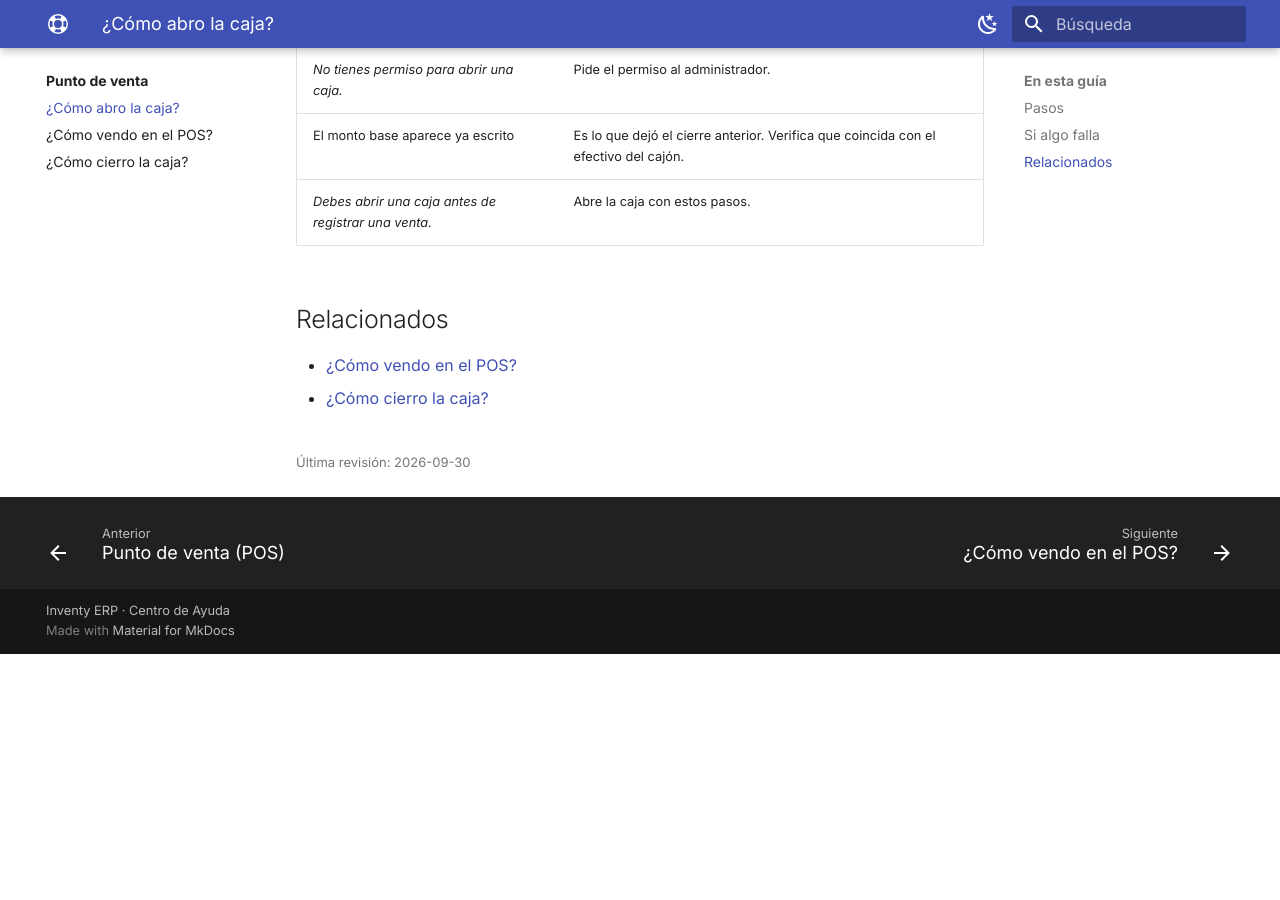
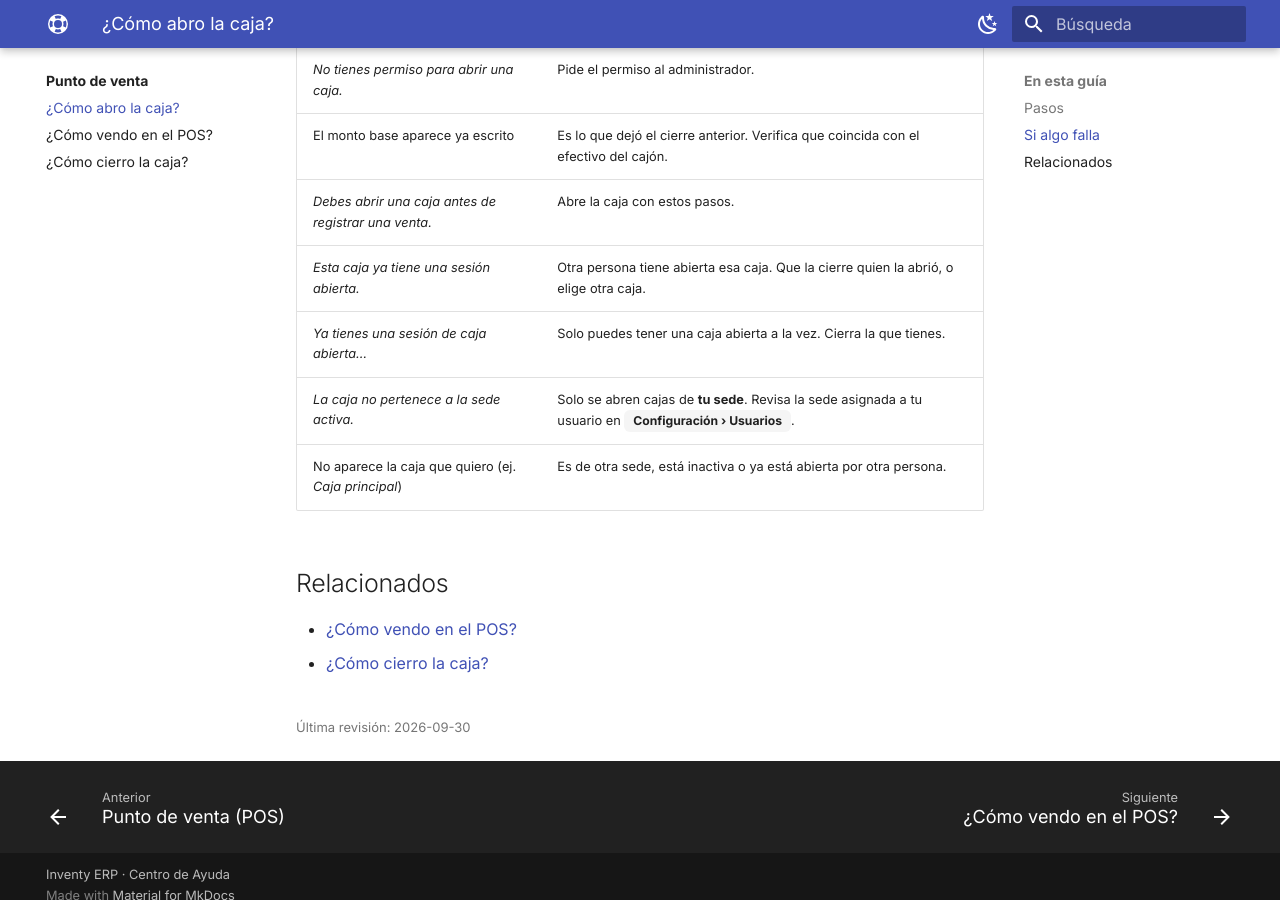
Before and after one commit to Cosmox-SAS/inventy-help, an MkDocs documentation site: the page built from docs/pos/abrir-caja.md, in a window 1280 px wide and 900 px high, scrolled down 2773 px. Built offline with MkDocs 1.6.1 and Material for MkDocs 9.7.7, drawn with Linux system fonts in a browser that asks for light colours; before the commit the page ends 3427 px from its top, so only the background shows below that.

Commit message:
docs: quién puede usar cada caja (sede, caja libre, una por usuario)
Co-Authored-By: Claude Opus 5.5 <noreply@anthropic.com>

```diff
--- a/docs/pos/abrir-caja.md
+++ b/docs/pos/abrir-caja.md
@@ -48,6 +48,10 @@ tags:
 | *No tienes permiso para abrir una caja.* | Pide el permiso al administrador. |
 | El monto base aparece ya escrito | Es lo que dejó el cierre anterior. Verifica que coincida con el efectivo del cajón. |
 | *Debes abrir una caja antes de registrar una venta.* | Abre la caja con estos pasos. |
+| *Esta caja ya tiene una sesión abierta.* | Otra persona tiene abierta esa caja. Que la cierre quien la abrió, o elige otra caja. |
+| *Ya tienes una sesión de caja abierta…* | Solo puedes tener una caja abierta a la vez. Cierra la que tienes. |
+| *La caja no pertenece a la sede activa.* | Solo se abren cajas de **tu sede**. Revisa la sede asignada a tu usuario en <span class="ruta">Configuración › Usuarios</span>. |
+| No aparece la caja que quiero (ej. *Caja principal*) | Es de otra sede, está inactiva o ya está abierta por otra persona. |
 
 ## Relacionados
 
```
Also changed, not shown: docs/preguntas-frecuentes.md (+3 -0 lines).
